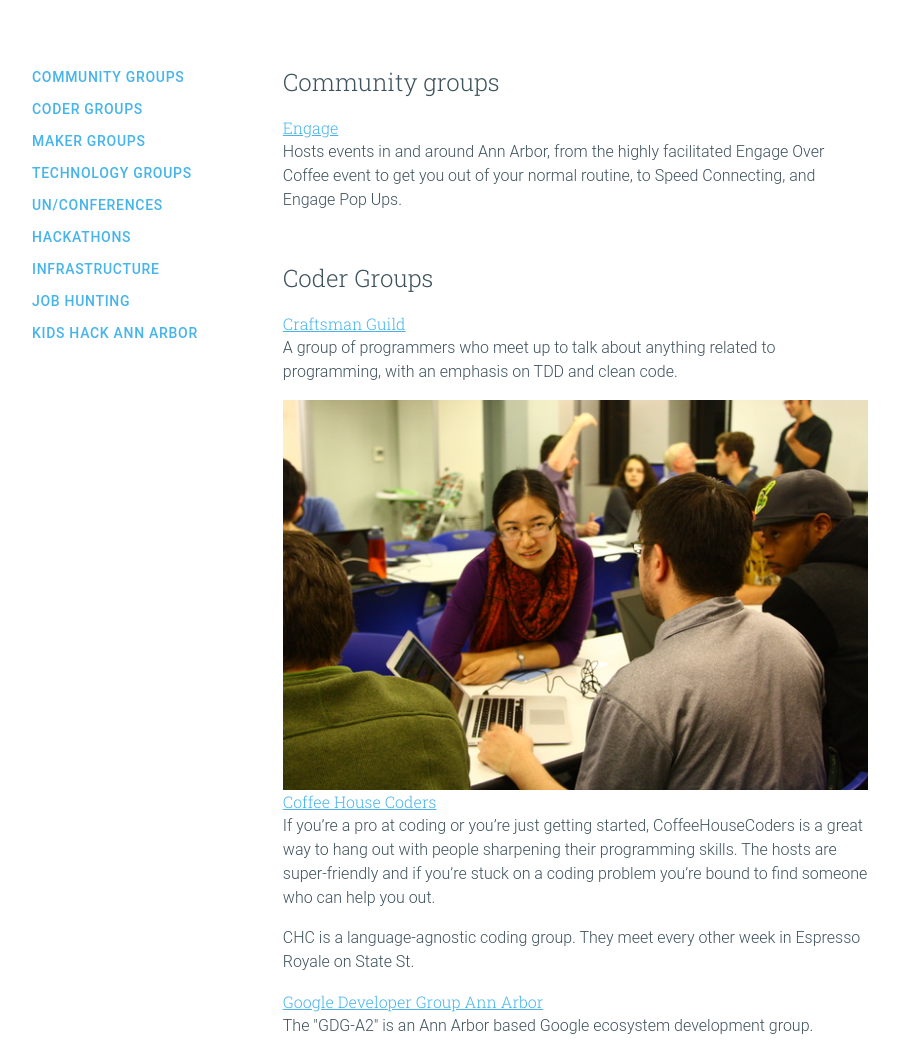
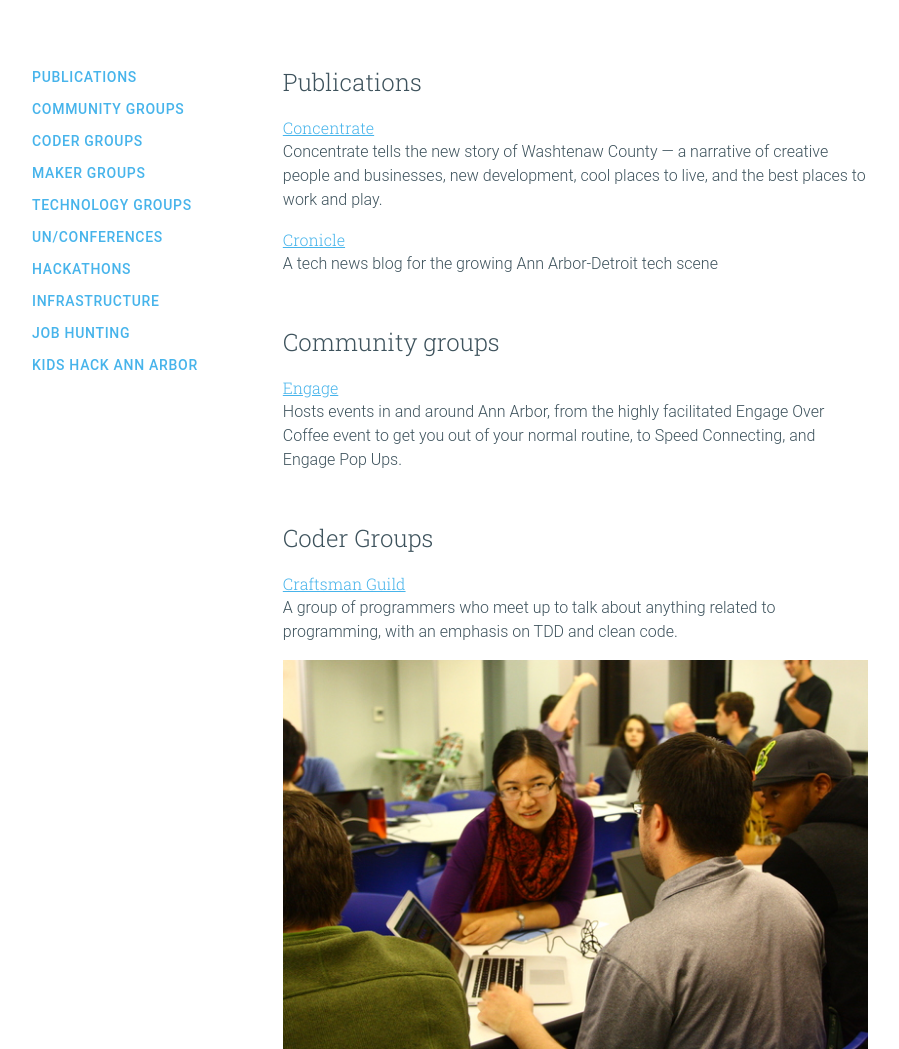
Before and after one commit to MadeInA2/madeina2, a Node project: template source/pages/community/index.jade in a window 1280 px wide. Shown: the part 110-1159 px from the top of the page, without its empty margins (190-1089 px from the left). Run offline with Node 20 templates, Linux system fonts and the light colour scheme; the template is opened without the code that fills it, so the values that code supplies are empty; some libraries are stand-ins or nearby versions.

Commit message:
add publications block with cronicle, concentrate

```diff
--- a/source/pages/community/index.jade
+++ b/source/pages/community/index.jade
@@ -17,6 +17,8 @@ block content
 		.community-nav.sticky
 			ul
 				li.tag-h2.active
+					a(href="#publications") Publications
+				li.tag-h2
 					a(href="#community-groups") Community groups
 				li.tag-h2
 					a(href="#coder-groups") Coder Groups
@@ -36,6 +38,15 @@ block content
 					a(href="#kids-hack-ann-arbor") Kids Hack Ann Arbor
 
 		.community-content
+
+			h2#publications Publications
+			ul
+				li
+					a(href="https://www.secondwavemedia.com/concentrate/") Concentrate
+					p Concentrate tells the new story of Washtenaw County — a narrative of creative people and businesses, new development, cool places to live, and the best places to work and play.
+				li
+					a(href="https://cronicle.press/") Cronicle
+					p A tech news blog for the growing Ann Arbor-Detroit tech scene
 
 			h2#community-groups Community groups
 			ul
```
